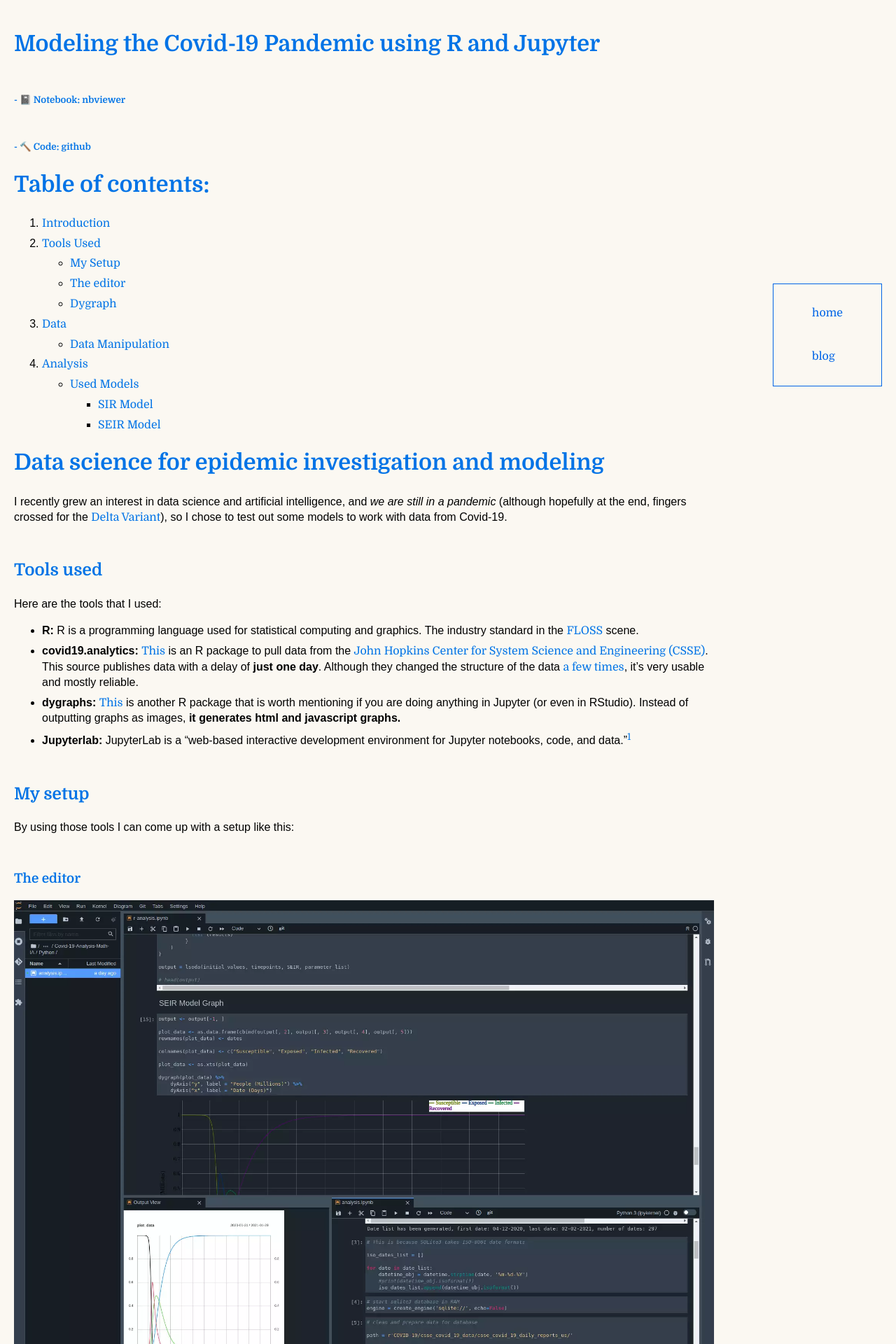
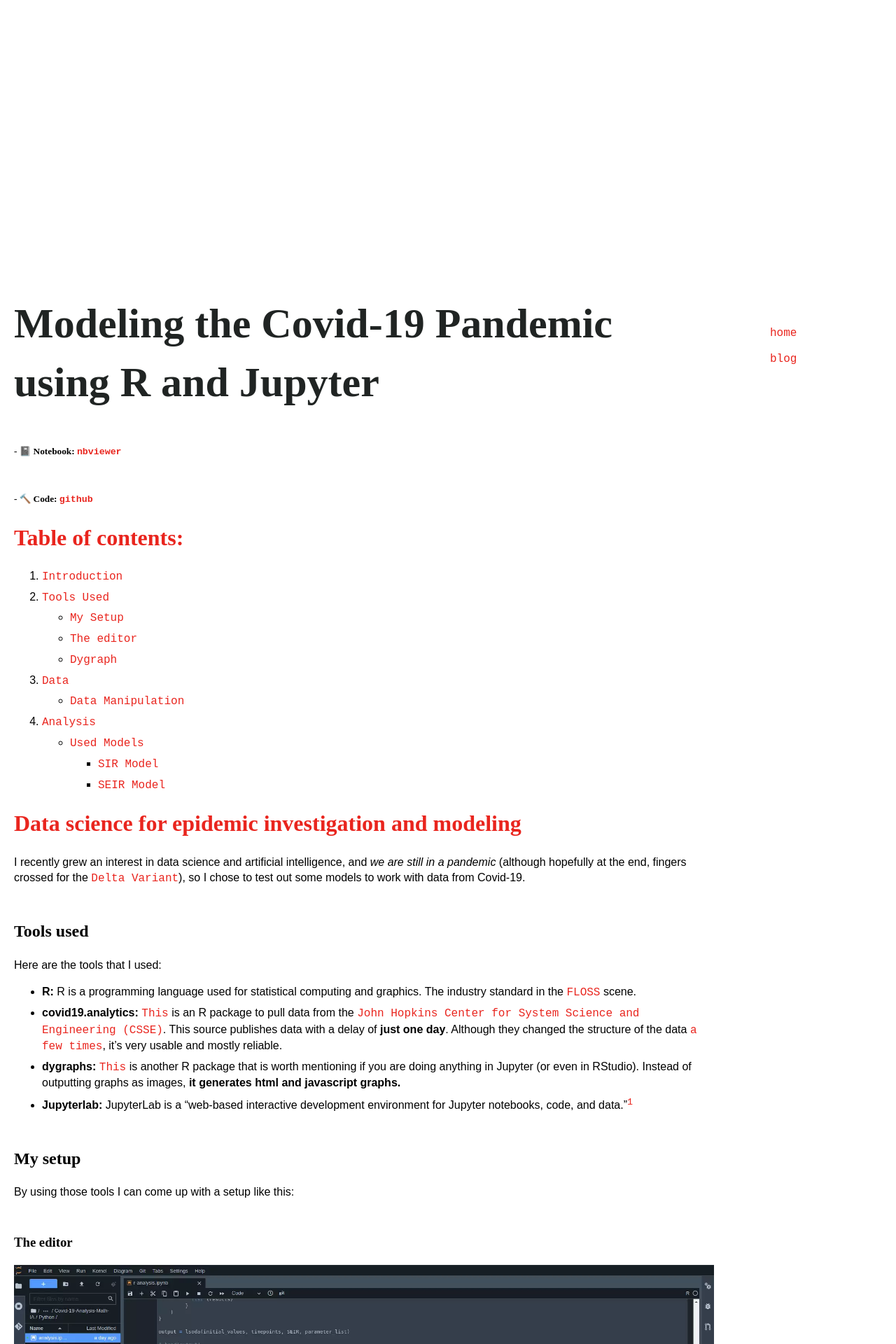
Before and after one commit to Ferryistaken/website, a Jekyll site: the page built from _posts/model-covid19-epidemic/2021-07-19-model-covid19-epidemic.md, in a window 1280 px wide. Shown: the top 1920 px of the page at 70% size. Built offline with Jekyll 4.4.1, drawn with Linux system fonts in a browser that asks for light colours; formulas are drawn with MathJax 3.

```diff
--- a/_layouts/white_post.html
+++ b/_layouts/white_post.html
@@ -18,17 +18,30 @@ layout: compress
     {% endif %}
   <style>
 html, body {
-    background: #fbf8f2;
+    background: #fff;
 padding-bottom: 200px;
 }
     html {
         height: 100%;
-        background: #fbf8f2;
+        background: #fff;
     }
-    a, h1, h2, h3, h4, h5 {
-        color: #0073E6;
+    h1, h2, h3, h4, h5 {
+        color: #000;
         text-decoration: none;
-        font-family: 'Domine', monospace;
+        font-family: Junicode, serif;
+    }
+    h1 {
+        color: #e9251e;
+    }
+    #title {
+        color: #202423;
+        font-size: 60px;
+        padding-top: 40vh;
+    }
+    a {
+        font-family: 'Fira Code', monospace;
+        text-decoration: none;
+        color: #e9251e;
     }
     body {
       color: black;
@@ -90,34 +103,22 @@ padding-bottom: 200px;
         position: fixed;
         right: 20px;
         top: 45%;
-      border: 1px solid #0064e6;
         padding: 10px;
+        width: 150px;
+        margin-top: 50px;
         display: flex;
         flex-direction: column;
-      transition: top 0.3s;
     }
     #menu a {
-      color: #0064e6;
-      padding: 20px 45px;
-    }
-    #menu a:hover {
-            color: #FFD74B;
-      padding: 20px 45px;
+            display: block;
+            width: 100%;
+            text-decoration: none;
+            padding-bottom: 15px;
         }
     @media (max-width: 1250px) {
       #menu {
         position: static;
-        width: 150px;
-        height: 100px;
-        margin: 20px auto 20px; /* Centers the menu */
-        display: block;
-        margin-bottom: 50px;
-      }
-      #menu a {
-        display: block; /* Ensures links take full width of the menu */
-        text-align: center; /* Centers the text */
-        padding: 10px;
-        margin: 5px 0; /* Adds some space between links */
+        flex-direction: row;
       }
     }
   </style>
@@ -127,7 +128,7 @@ padding-bottom: 200px;
       <a href="/">home</a>
       <a href="/blog">blog</a>
     </div>
-    <h1>{{ page.title }}</h1>
+    <h1 id='title'>{{ page.title }}</h1>
     {{ page.content }}
     <br>
     <br>
```
Also changed, not shown: _layouts/blog_inbox.html (+33 -22 lines), _layouts/new.html (+12 -11 lines). Lines whose indentation alone changed are shown as unchanged.
